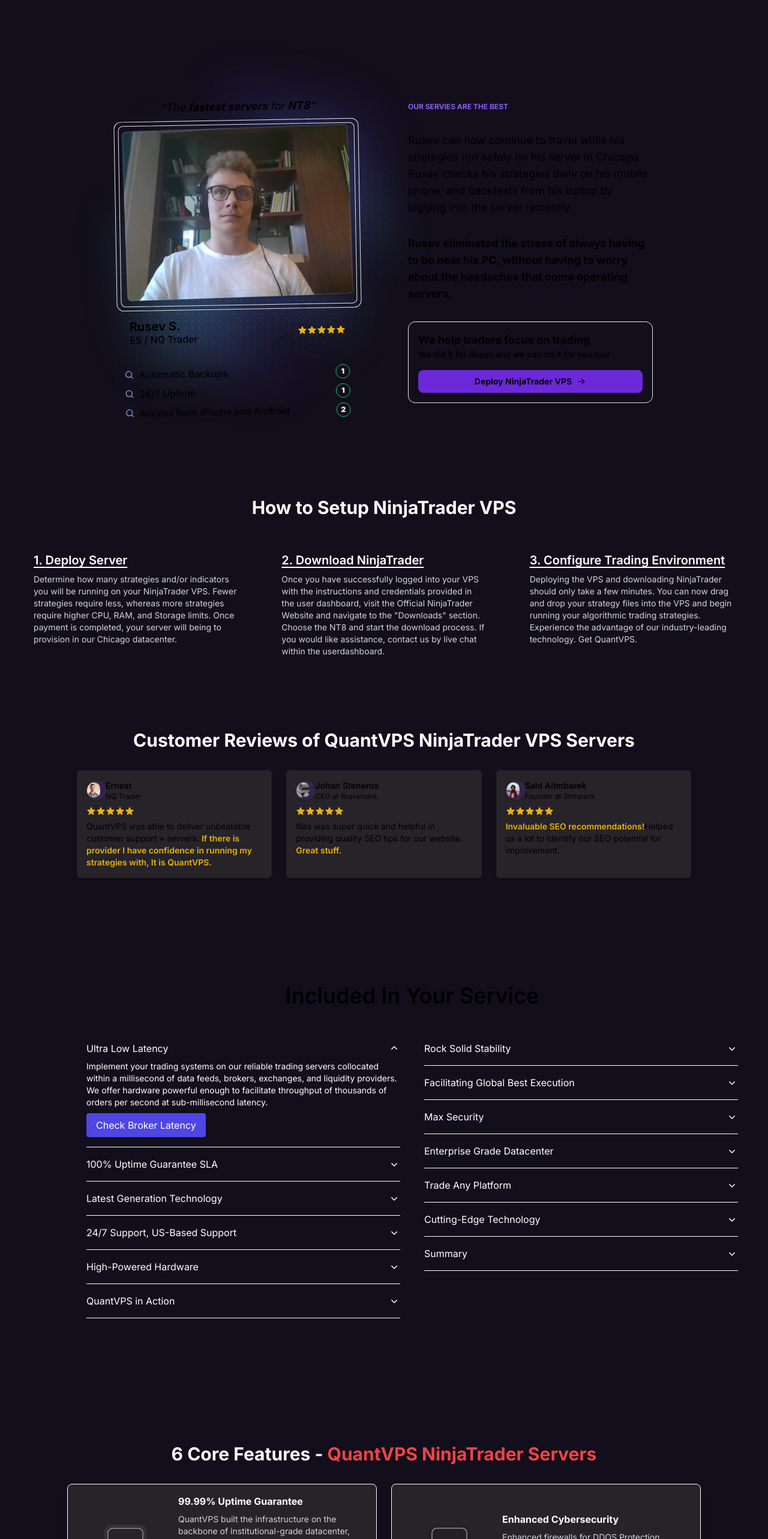
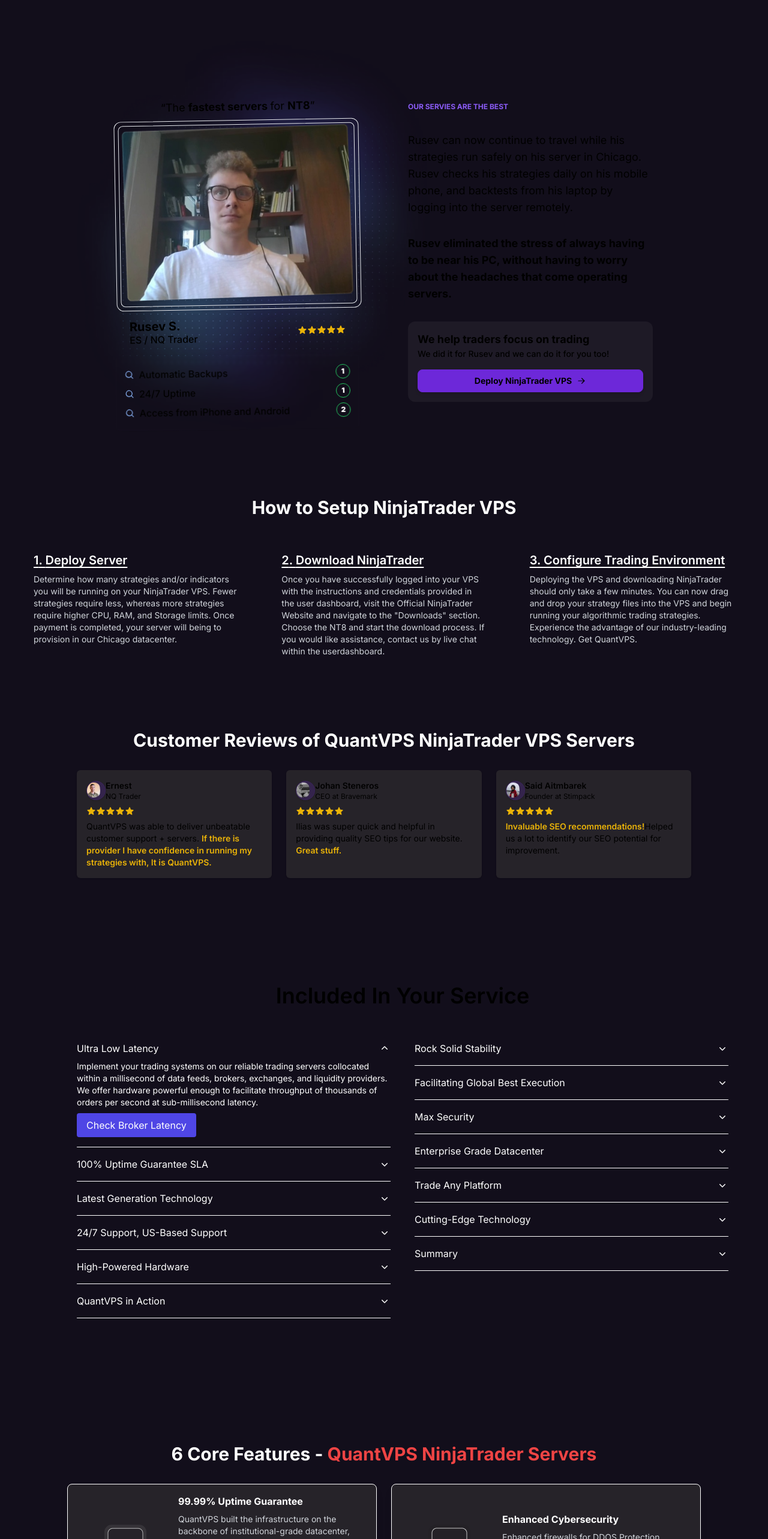
Before and after one commit to InfinityDevsHQ/quantvps, a Next.js app: page / in a window 1280 px wide. Shown: the part 1860-4426 px from the top of the page at 60% size. Built offline with nearby package versions, Linux system fonts and the light colour scheme.

Commit message:
fix: fixed bugs

```diff
--- a/src/app/components/FAQs.tsx
+++ b/src/app/components/FAQs.tsx
@@ -56,11 +56,11 @@
 
 const FAQs = () => {
   return (
-    <div className="sm:px-8 mt-16 lg:mt-32">
+    <div className="sm:px-8 mt-16 lg:mt-32 md:pb-10">
       <div className="mx-auto w-full">
         <div className="relative px-4 sm:px-8 lg:px-12">
           <div className="mx-auto max-w-2xl md:max-w-5xl lg:max-w-7xl">
-            <div className="bg-neutral-900 text-white border border-white p-4 md:p-6 rounded-[36px] grid md:grid-cols-2">
+            <div className="bg-[#262329] text-white border border-white p-4 md:p-6 rounded-[36px] grid md:grid-cols-2">
               <div>
                 <h2 className="text-2xl md:text-4xl font-semibold mb-3 md:mb-6 md:ml-3 tracking-wider">
                   FAQ
--- a/src/app/components/Footer.tsx
+++ b/src/app/components/Footer.tsx
@@ -3,7 +3,7 @@
 
 const Footer = () => {
   return (
-    <footer className="bg-gray-900 text-gray-300 py-6 px-4 sm:px-6 lg:px-8">
+    <footer className="text-gray-300 py-6 px-4 sm:px-6 lg:px-8">
       <div className="max-w-7xl mx-auto">
         <div className="grid grid-cols-2 md:grid-cols-5 gap-8 mb-8">
           <div className="flex flex-col items-start justify-between mb-4">
--- a/src/app/components/NinjaTrader.tsx
+++ b/src/app/components/NinjaTrader.tsx
@@ -31,8 +31,8 @@
               Free Around-The-Clock Tech Support
             </li>
             <li className="flex items-center gap-1">
-              <CheckCircleIcon width={20} height={20} />\ Optimized for
-              NinjaTrader
+              <CheckCircleIcon width={20} height={20} />
+              Optimized for NinjaTrader
             </li>
           </ul>
           <div className="flex flex-wrap gap-4">
--- a/src/app/components/Review.tsx
+++ b/src/app/components/Review.tsx
@@ -16,7 +16,7 @@
               <div className="flex flex-col items-start justify-center gap-10 lg:flex-row lg:gap-20">
                 <div className="relative w-full lg:w-1/2">
                   <div className="sm:mt-16 ">
-                    <p className="py-2 text-center text-lg italic sm:-rotate-1 lg:pt-8">
+                    <p className="py-2 text-center text-lg sm:-rotate-1 lg:pt-8">
                       “The <b>fastest servers </b>for <b>NT8</b>”
                     </p>
                     <div className="relative mx-auto rounded-xl border border-foreground/5 bg-foreground/5 p-1.5 sm:-rotate-1 ">
@@ -114,7 +114,7 @@
                       </b>
                     </p>
 
-                    <div className="block rounded-xl border border-foreground/5 bg-foreground/5 p-4 text-sm font-medium backdrop-">
+                    <div className="block rounded-xl bg-[#1e1a26] p-4 text-sm font-medium ">
                       <b className="block text-lg">
                         We help traders focus on trading
                       </b>
--- a/src/app/components/ServicesDropdown.tsx
+++ b/src/app/components/ServicesDropdown.tsx
@@ -67,12 +67,12 @@
   return (
     <div className="sm:px-8 mb-8 mt-16 lg:mb-16 lg:mt-32">
       <div className="mx-auto w-full max-w-7xl lg:px-8">
-        <div className="relative px-4 sm:px-8 lg:px-12">
+        <div className="relative px-4 sm:px-8 ">
           <div className="mx-auto max-w-2xl md:max-w-7xl xl:min-w-[1150px]">
             <h2 className="text-3xl md:text-4xl text-center font-semibold mb-6">
               Included In Your Service
             </h2>
-            <div className="flex flex-col justify-center items-stretch gap-10 lg:flex-row lg:gap-20">
+            <div className="flex flex-col justify-center items-stretch gap-10 lg:gap-20">
               <div className=" text-white md:p-4 lg:p-8">
                 <div className="grid grid-cols-1 md:grid-cols-2 place-content-between gap-4 md:gap-8 lg:gap-10">
                   <div>
```
